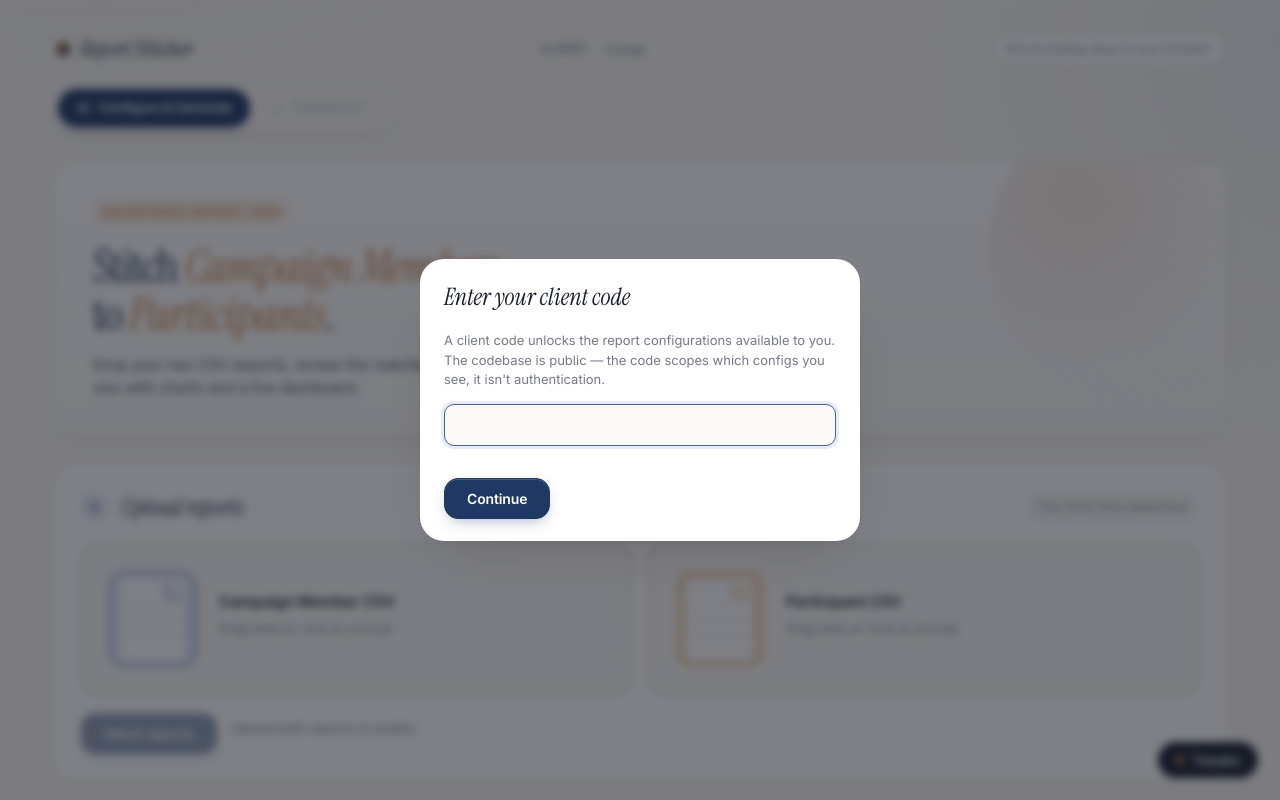
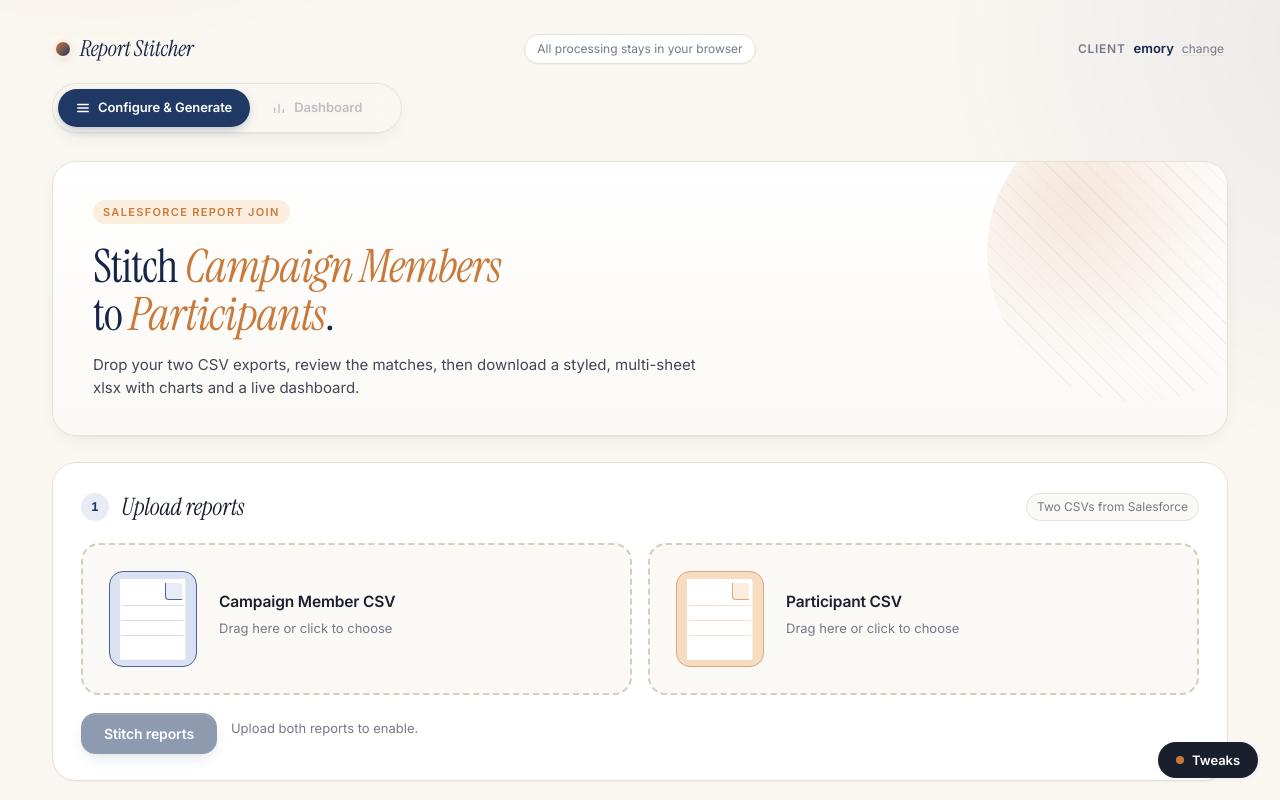
Before and after one commit to capeably/Report-Stitcher, a plain HTML site: page index.html in a window 1280 px wide. Shown: the top 800 px of the page. Drawn offline with nearby package versions, Linux system fonts and the light colour scheme.

Commit message:
Auto-resolve single-config client + relocate app-strip + open gate from "change"
- Resolver auto-fills the lone config's first clientCode into localStorage
  when only one config is registered, so the gate dialog doesn't show on
  first load. Heuristic disables itself once a second config registers.
- App-strip layout switched to grid (1fr auto 1fr): wordmark left, privacy
  pill true-centered, client/config chooser hard-right.
- "change" link opens the gate dialog in place (showClientGate) instead of
  the old clear-storage-and-reload cycle, which was a silent no-op while
  one config is registered. showClientGate is now re-entrant safe
  (form.onsubmit replaces addEventListener; input auto-selected on focus).

```diff
--- a/app.js
+++ b/app.js
@@ -2202,9 +2202,14 @@ function applyConfigToDom() {
 }
 
 // Client-code gate. Shown when CONFIG is null (no code in localStorage, or
-// the saved code doesn't match any registered config's clientCodes). Submit
-// path validates, saves to localStorage, and reloads — the resolver in
-// configs/index.js picks up the new code on the fresh page load.
+// the saved code doesn't match any registered config's clientCodes) AND when
+// the user clicks "change" from the app-strip. Submit path validates, saves
+// to localStorage, and reloads — the resolver in configs/index.js picks up
+// the new code on the fresh page load.
+//
+// Re-entrant safe: the submit handler is assigned via form.onsubmit (single
+// property) rather than addEventListener so re-invoking showClientGate from
+// the "change" link doesn't stack handlers.
 function showClientGate() {
   const dlg     = document.getElementById('client-gate-dialog');
   const form    = document.getElementById('client-gate-form');
@@ -2227,14 +2232,15 @@ function showClientGate() {
   }
 
   // Pre-fill with the saved code (if any) so the user sees what they had
-  // before — e.g. they're returning after the registry filter changed.
+  // before — e.g. they're returning after the registry filter changed, or
+  // they clicked "change" to swap clients.
   const existing = localStorage.getItem(window.CLIENT_KEY);
   if (existing) input.value = existing;
 
   errorEl.hidden = true;
   errorEl.textContent = '';
 
-  form.addEventListener('submit', (e) => {
+  form.onsubmit = (e) => {
     e.preventDefault();
     const code = input.value.trim().toLowerCase();
     if (!code) {
@@ -2252,11 +2258,11 @@ function showClientGate() {
     localStorage.setItem(window.CLIENT_KEY, code);
     localStorage.removeItem(window.CONFIG_KEY);   // reset to first available
     location.reload();
-  });
+  };
 
   if (typeof dlg.showModal === 'function') dlg.showModal();
   else dlg.setAttribute('open', '');
-  setTimeout(() => input.focus(), 0);
+  setTimeout(() => { input.focus(); input.select(); }, 0);
 }
 
 // Paint the app-strip's client display + config chooser + "change" link.
@@ -2291,11 +2297,15 @@ function wireClientStrip() {
     location.reload();
   });
 
+  // The "change" link opens the gate dialog in place rather than the old
+  // clear-storage-and-reload cycle. That cycle was a no-op while only one
+  // config is registered (the resolver in configs/index.js auto-fills the
+  // lone config's code on reload), so the user never actually saw the gate.
+  // Going through showClientGate() lets the user type a different code at
+  // any time, which matters during development with a single-config app.
   changeLink.addEventListener('click', (e) => {
     e.preventDefault();
-    localStorage.removeItem(window.CLIENT_KEY);
-    localStorage.removeItem(window.CONFIG_KEY);
-    location.reload();
+    showClientGate();
   });
 
   strip.hidden = false;
--- a/configs/index.js
+++ b/configs/index.js
@@ -58,8 +58,23 @@ window.getConfigsForClient = function(code) {
 // Active config: filtered by the current client code, then chosen by the
 // stored config id (falling back to the first match). Returns null if the
 // gate isn't satisfied — the engine treats null as "show client-code gate".
+//
+// Single-config short-circuit: when only one config is registered, auto-fill
+// its first clientCode into localStorage on the very first load so the gate
+// dialog doesn't show. Skips itself once a second config is registered —
+// from then on the gate becomes meaningful again and users need to pick a
+// code explicitly.
 window.getActiveStitchConfig = function() {
-  const available = window.getConfigsForClient(window.getClientCode());
+  let code = window.getClientCode();
+  if (!code && window.STITCH_CONFIGS.length === 1) {
+    const only = window.STITCH_CONFIGS[0];
+    const fallback = (Array.isArray(only.clientCodes) && only.clientCodes[0]) || null;
+    if (fallback) {
+      code = String(fallback).toLowerCase();
+      localStorage.setItem(window.CLIENT_KEY, code);
+    }
+  }
+  const available = window.getConfigsForClient(code);
   if (available.length === 0) return null;
   const storedId = localStorage.getItem(window.CONFIG_KEY);
   return available.find(c => c.id === storedId) || available[0];
--- a/index.html
+++ b/index.html
@@ -16,12 +16,13 @@
 
 <main>
 
-  <!-- Top strip: tiny wordmark + client/config chooser + privacy chip -->
+  <!-- Top strip: wordmark left · privacy pill center · client/config chooser right -->
   <div class="app-strip">
     <div class="wordmark">
       <span class="logo-dot" aria-hidden="true"></span>
       <span>Report Stitcher</span>
     </div>
+    <span class="privacy-pill">All processing stays in your browser</span>
     <span class="client-strip" id="client-strip" hidden>
       <span class="client-strip-label">Client</span>
       <strong id="client-code-display"></strong>
@@ -30,7 +31,6 @@
       <select id="config-select" class="config-select" hidden></select>
       <a href="#" class="change-client-link" id="change-client-link">change</a>
     </span>
-    <span class="privacy-pill">All processing stays in your browser</span>
   </div>
 
   <!-- Floating tab pill (sticky on scroll) -->
--- a/styles.css
+++ b/styles.css
@@ -170,11 +170,15 @@ button.secondary {
    ============================================================ */
 
 .app-strip {
-  display: flex;
-  align-items: center;
-  justify-content: space-between;
+  display: grid;
+  grid-template-columns: 1fr auto 1fr;
+  align-items: center;
+  gap: 16px;
   margin: 4px 4px 18px;
 }
+.app-strip > :first-child  { justify-self: start;  }
+.app-strip > :nth-child(2) { justify-self: center; }
+.app-strip > :last-child   { justify-self: end;    }
 .wordmark {
   display: inline-flex;
   align-items: center;
```
